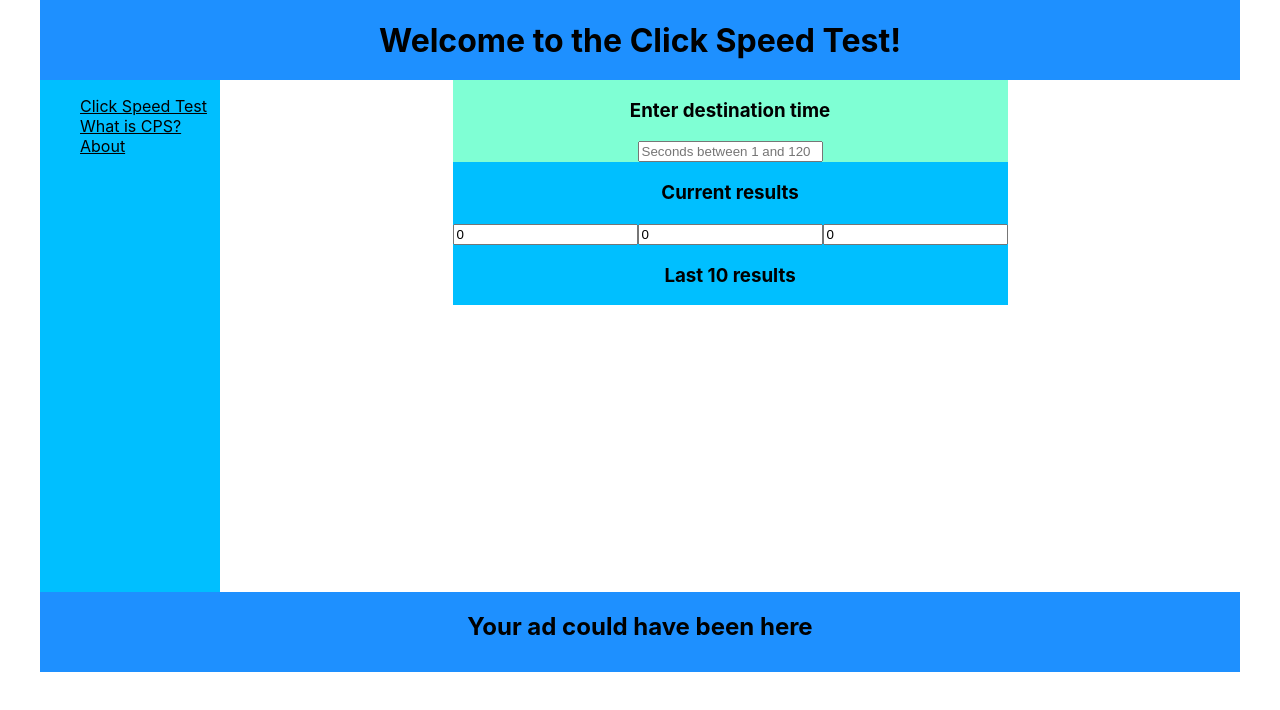
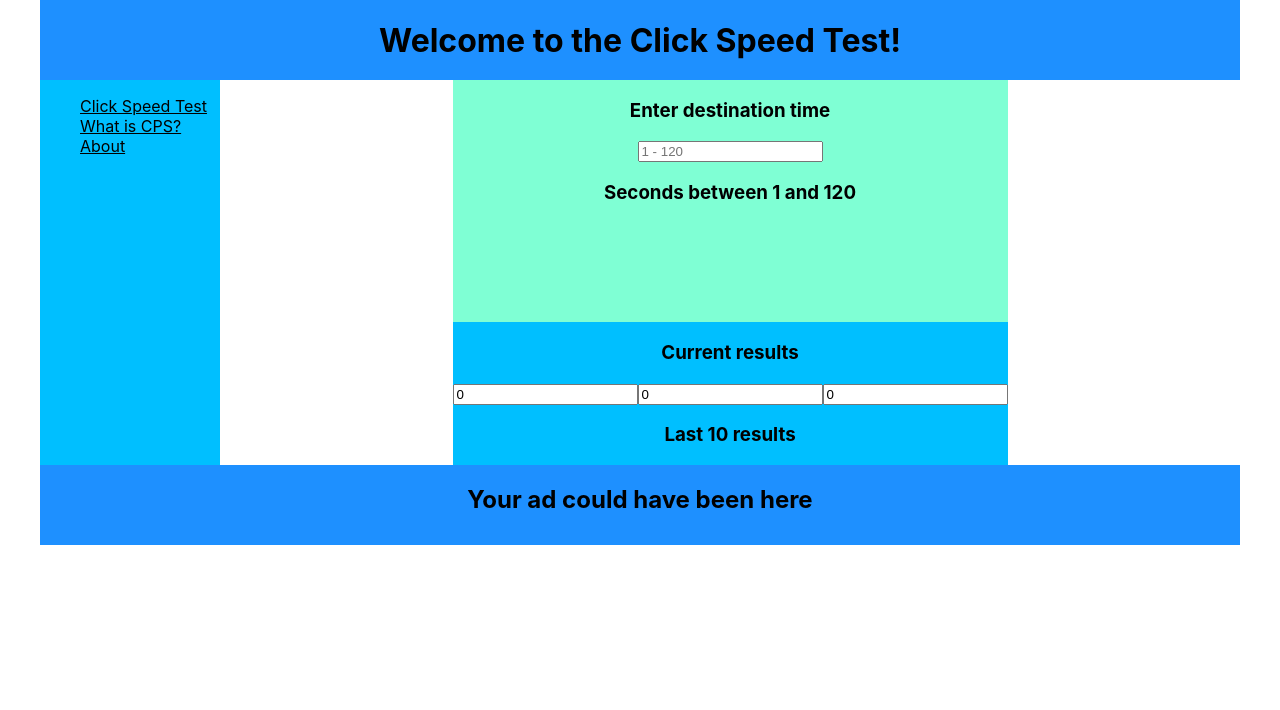
Before and after one commit to ZerruKun/pet-1-click-speed-test, a React (Create React App) app: page / in a window 1280 px wide. Shown: the top 710 px of the page. Built offline with nearby package versions, Linux system fonts and the light colour scheme.

Commit message:
Добавление оформленной кнопки. Небольшое изменение отрисовки.

```diff
--- a/src/App.module.css
+++ b/src/App.module.css
@@ -7,6 +7,6 @@
     "header header"
     "sidebar main"
     "footer footer";
-    grid-template-rows: 5em 32em 5em;
+    grid-template-rows: 5em auto 5em;
     grid-template-columns: 15% 85%;
 }
--- /dev/null
+++ b/src/components/UI/button/OtherButton.jsx
@@ -0,0 +1,12 @@
+import React from "react";
+import styles from "./OtherButton.module.css"
+
+const OtherButton = ({children, ...props}) => {
+  return (
+    <button {...props} className={styles.otherButton}>
+        {children}
+    </button>
+  )
+}
+
+export default OtherButton;
--- /dev/null
+++ b/src/components/UI/button/OtherButton.module.css
@@ -0,0 +1,11 @@
+.otherButton {
+    width: 150px;
+    height: 150px;
+    margin: 5px;
+    padding: 5px 15px;
+    color: white;
+    font-size: 30px;
+    background: transparent;
+    border: 2px solid black;
+    cursor: pointer;
+}
--- a/src/components/destinationtime/DestinationTime.jsx
+++ b/src/components/destinationtime/DestinationTime.jsx
@@ -2,6 +2,7 @@ import React, { useState, useContext} from "react";
 import style from "./DestinationTime.module.css";
 import useDidMountEffect from "../../useDidMountEffect";
 import applicationContext from "../../context";
+import OtherButton from "../UI/button/OtherButton";
 
 const DestinationTime = () => {
 
@@ -192,7 +193,7 @@ const DestinationTime = () => {
             value={startTime}
             type="text"
             onChange={checkStartTime}
-            placeholder="Seconds between 1 and 120"
+            placeholder="1 - 120"
           />
         </div>
       ) : (
@@ -200,16 +201,21 @@ const DestinationTime = () => {
           <h3>Click as fast as you can!</h3>
           <input value={remainingTime} type="text" readOnly />
           <div>
-            <button onClick={clickyClicky}>Click!</button>
+            <OtherButton onClick={clickyClicky}>Click!</OtherButton>
           </div>
         </div>
       )}
       {isCanStart === true ? (
         <div>
           <div>
-            <button onClick={start}>Start</button>
+            <OtherButton onClick={start}>Start</OtherButton>
           </div>
         </div>
+      ) : (
+        <div></div>
+      )}
+      {timerStart === false && isCanStart === false ? (
+        <div className={style.noButtonDiv}><h3>Seconds between 1 and 120</h3></div>
       ) : (
         <div></div>
       )}
--- a/src/components/destinationtime/DestinationTime.module.css
+++ b/src/components/destinationtime/DestinationTime.module.css
@@ -2,3 +2,8 @@
     grid-area: time;
     background-color: aquamarine;
 }
+
+.noButtonDiv {
+    height: 141px;
+    font-weight: bold;
+}
```
